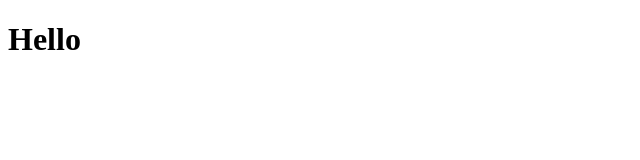
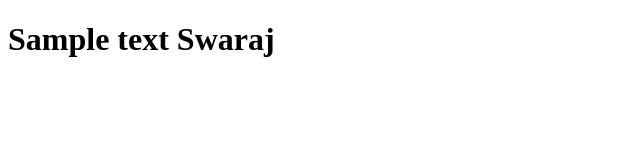
Before and after one commit to first-phoenix/JS_Practice, a plain HTML site: page Mosh JavaScript Tutorials/index.html in a window 1280 px wide. Shown: the whole page, without its empty margins (0-640 px from the left). Drawn offline with Linux system fonts and the light colour scheme.

Commit message:
Minor fixes

```diff
--- a/Mosh JavaScript Tutorials/index.html
+++ b/Mosh JavaScript Tutorials/index.html
@@ -9,7 +9,7 @@
 </head>
 
 <body>
-    <h1>Hello</h1>
+    <h1>Sample text Swaraj</h1>
 </body>
 
 </html>
```
